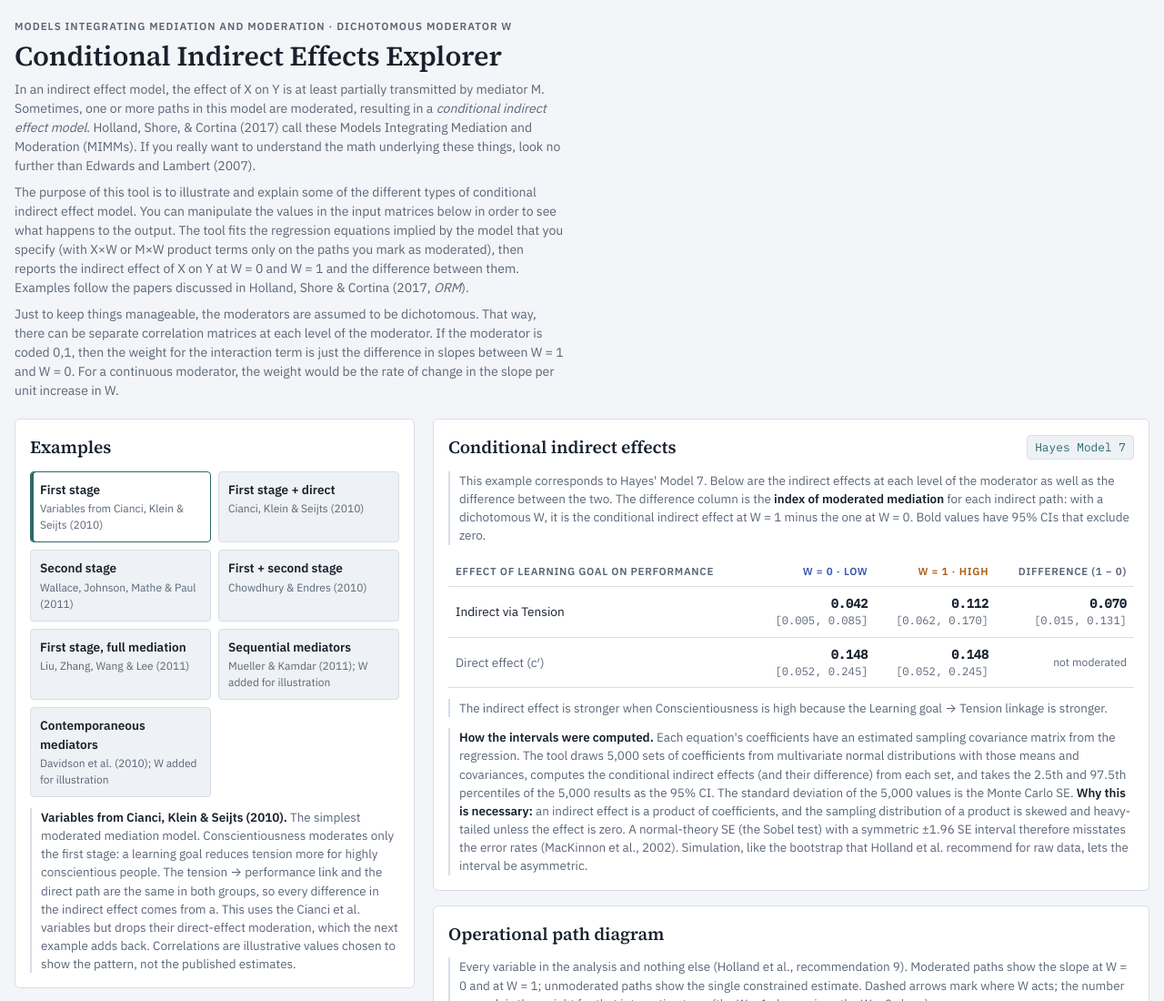
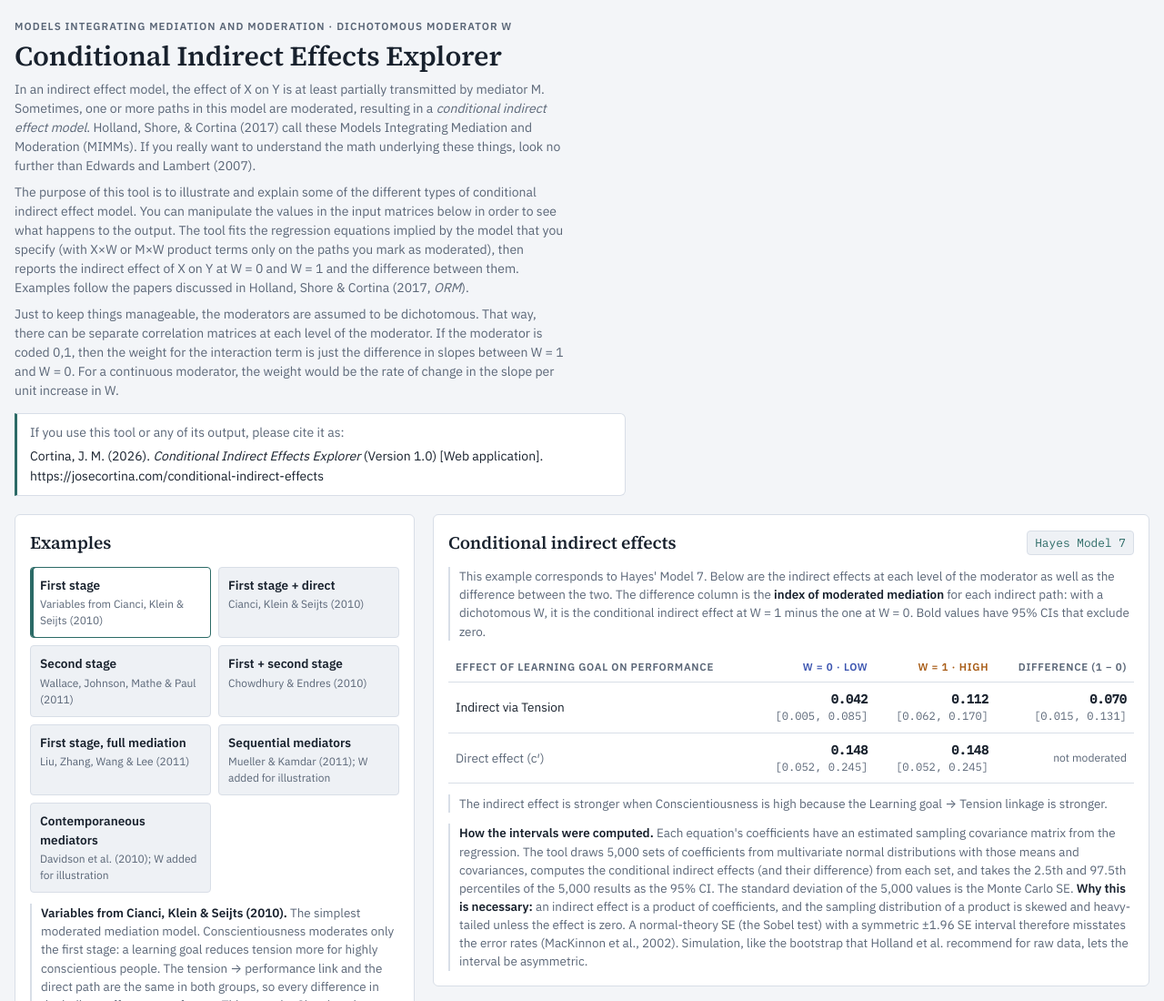
Before and after one commit to cortina16-oss/conditional-indirect-effects, a plain HTML site: page index.html in a window 1280 px wide. Shown: the top 1100 px of the page at 91% size. Drawn offline with Linux system fonts and the light colour scheme.

Commit message:
Add citation request below the introduction
Co-Authored-By: Claude Opus 5.5 <noreply@anthropic.com>
Claude-Session: https://claude.ai/code/session_01HjYzJfbBDRZpcvUp3QT8g2

```diff
--- a/index.html
+++ b/index.html
@@ -117,6 +117,8 @@ svg text{font-family:var(--f-body)}
 .mat input.diff,.mat .fixed.diff{background:color-mix(in srgb,var(--green) 26%,var(--surface));border-color:color-mix(in srgb,var(--green) 55%,var(--line))}
 .mat input.same,.mat .fixed.same{background:color-mix(in srgb,var(--red) 14%,var(--surface))}
 @media (prefers-reduced-motion:reduce){*{transition:none!important}}
+.cite-box{margin-top:6px;padding:10px 14px;font-size:14px;line-height:1.55;color:var(--muted);background:var(--surface);border:1px solid var(--line);border-left:3px solid var(--accent);border-radius:0 6px 6px 0;max-width:80ch;overflow-wrap:anywhere}
+.cite-box-ref{display:block;margin-top:4px;color:var(--ink)}
 </style>
 
 <style>body{margin:0;font-size:14px}[hidden]{display:none!important}img{max-width:100%}</style>
@@ -129,6 +131,7 @@ svg text{font-family:var(--f-body)}
     <p class="lede">In an indirect effect model, the effect of X on Y is at least partially transmitted by mediator M. Sometimes, one or more paths in this model are moderated, resulting in a <i>conditional indirect effect model</i>. Holland, Shore, &amp; Cortina (2017) call these Models Integrating Mediation and Moderation (MIMMs). If you really want to understand the math underlying these things, look no further than Edwards and Lambert (2007).</p>
     <p class="lede">The purpose of this tool is to illustrate and explain some of the different types of conditional indirect effect model. You can manipulate the values in the input matrices below in order to see what happens to the output. The tool fits the regression equations implied by the model that you specify (with X×W or M×W product terms only on the paths you mark as moderated), then reports the indirect effect of X on Y at W&nbsp;=&nbsp;0 and W&nbsp;=&nbsp;1 and the difference between them. Examples follow the papers discussed in Holland, Shore &amp; Cortina (2017, <i>ORM</i>).</p>
     <p class="lede">Just to keep things manageable, the moderators are assumed to be dichotomous. That way, there can be separate correlation matrices at each level of the moderator. If the moderator is coded 0,1, then the weight for the interaction term is just the difference in slopes between W&nbsp;=&nbsp;1 and W&nbsp;=&nbsp;0. For a continuous moderator, the weight would be the rate of change in the slope per unit increase in W.</p>
+    <div class="cite-box">If you use this tool or any of its output, please cite it as: <span class="cite-box-ref">Cortina, J. M. (2026). <i>Conditional Indirect Effects Explorer</i> (Version 1.0) [Web application]. https://josecortina.com/conditional-indirect-effects</span></div>
   </header>
 
   <div class="grid">
```
